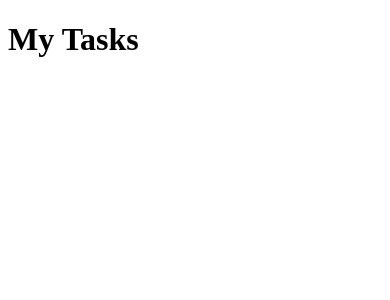
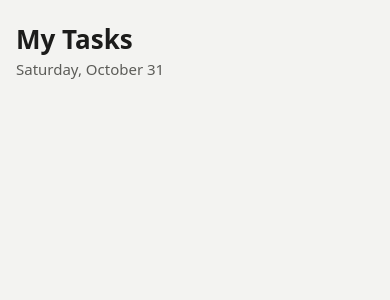
Before and after one commit to AnjaniChilumula/ai-todo-app, a React (Vite) app in the folder frontend/: page / in a window 390 px wide. Shown: the top 300 px of the page. Built offline with nearby package versions, Linux system fonts and the light colour scheme.

Commit message:
feat(frontend): add base styles and page header
styles.css defines the wireframe colour tokens, a 760px centred page, visible focus outlines and a phone breakpoint. Header shows 'My Tasks' and today's date in the user's locale, with a slot for the AI status pill.

```diff
--- a/frontend/src/App.jsx
+++ b/frontend/src/App.jsx
@@ -1,7 +1,9 @@
+import Header from './components/Header.jsx'
+
 export default function App() {
   return (
-    <main>
-      <h1>My Tasks</h1>
+    <main className="page">
+      <Header />
     </main>
   )
 }
--- /dev/null
+++ b/frontend/src/components/Header.jsx
@@ -0,0 +1,17 @@
+const dateFormat = new Intl.DateTimeFormat(undefined, {
+  weekday: 'long',
+  day: 'numeric',
+  month: 'long',
+})
+
+export default function Header({ today = new Date(), children }) {
+  return (
+    <header className="header">
+      <div>
+        <h1>My Tasks</h1>
+        <p className="header-date">{dateFormat.format(today)}</p>
+      </div>
+      {children}
+    </header>
+  )
+}
--- a/frontend/src/main.jsx
+++ b/frontend/src/main.jsx
@@ -1,5 +1,7 @@
 import { StrictMode } from 'react'
 import { createRoot } from 'react-dom/client'
+
+import './styles.css'
 
 import App from './App.jsx'
 
--- /dev/null
+++ b/frontend/src/styles.css
@@ -0,0 +1,106 @@
+/* Colours and sizes come from the approved wireframes (docs/wireframes). */
+:root {
+  --bg: #f3f3f1;
+  --surface: #ffffff;
+  --border: #d6d6d2;
+  --divider: #e7e7e3;
+  --text: #1c1c1b;
+  --muted: #5c5c58;
+  --muted-2: #45453f;
+  --faint: #6b6b67;
+  --accent: #2450c8;
+  --accent-text: #1e43a8;
+  --accent-tint: #eaf0fd;
+  --accent-border: #c9d7f7;
+  --accent-panel: #f6f8fe;
+  --chip-medium: #e4e4e0;
+  --track: #e7e7e3;
+  --warn-bg: #fdf1e7;
+  --warn-border: #f0c7a1;
+  --warn-text: #6e3608;
+  --dashed: #a9a9a4;
+  --grey: #8a8a85;
+  --edit-bg: #fafaf8;
+
+  --radius: 12px;
+  --radius-sm: 8px;
+  --target: 44px; /* minimum touch target */
+
+  font-family: system-ui, -apple-system, 'Segoe UI', Roboto, sans-serif;
+  line-height: 1.4;
+  color: var(--text);
+  background: var(--bg);
+}
+
+*,
+*::before,
+*::after {
+  box-sizing: border-box;
+}
+
+body {
+  margin: 0;
+}
+
+button,
+input,
+select {
+  font: inherit;
+  color: inherit;
+}
+
+:focus-visible {
+  outline: 2px solid var(--accent);
+  outline-offset: 2px;
+}
+
+.visually-hidden {
+  position: absolute;
+  width: 1px;
+  height: 1px;
+  overflow: hidden;
+  clip: rect(0 0 0 0);
+  white-space: nowrap;
+}
+
+/* ---------- Page ---------- */
+
+.page {
+  max-width: 760px;
+  margin: 0 auto;
+  padding: 48px 16px;
+  display: flex;
+  flex-direction: column;
+  gap: 20px;
+}
+
+.header {
+  display: flex;
+  flex-wrap: wrap;
+  align-items: flex-end;
+  justify-content: space-between;
+  gap: 12px;
+}
+
+.header h1 {
+  margin: 0;
+  font-size: 32px;
+  line-height: 1.2;
+}
+
+.header-date {
+  margin: 4px 0 0;
+  font-size: 15px;
+  color: var(--muted);
+}
+
+@media (max-width: 600px) {
+  .page {
+    padding: 24px 16px;
+    gap: 16px;
+  }
+
+  .header h1 {
+    font-size: 26px;
+  }
+}
```
